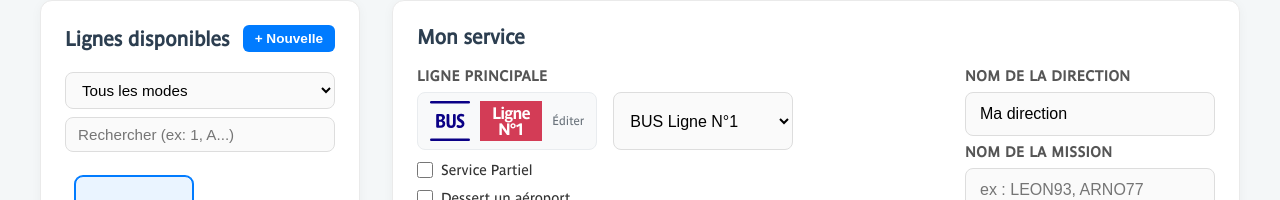
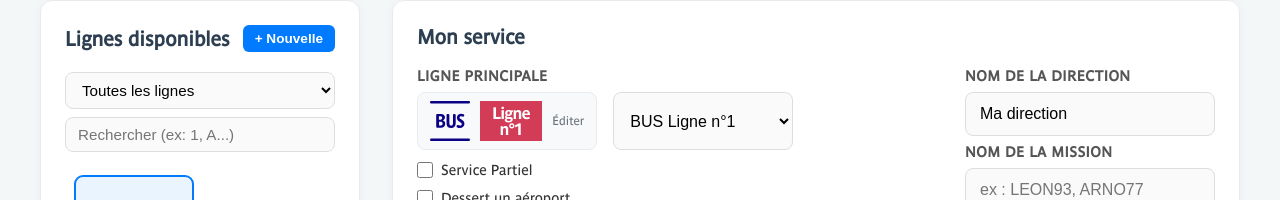
Before and after one commit to Leon-ED/lumiplan-ratp, a Vue app: page /editor/1/1 in a window 1280 px wide. Shown: the part 133-333 px from the top of the page. Built offline with nearby package versions, Linux system fonts and the light colour scheme; grey boxes are pictures that could not be loaded.

Commit message:
tweaks filtres recherche lignes dans l'éditeur

```diff
--- a/src/components/Editor/EditorSidebar.vue
+++ b/src/components/Editor/EditorSidebar.vue
@@ -29,8 +29,17 @@ const availableModes = Object.values(Mode);
 
 const filteredLines = computed(() => {
   const filtered = props.lines.filter((line) => {
-    if(selectedMode.value === 'UNCONFIGURED' && line.name == 'TODO !' && line.mode === Mode.BUS){
+    if (
+      selectedMode.value === "UNCONFIGURED" &&
+      line.name.toLocaleLowerCase().startsWith("ligne n°") &&
+      line.mode === Mode.BUS
+    ) {
       return true;
+    }
+    if (selectedMode.value === "EDITOR_MADE_LINES") {
+      return props.lines
+        .filter((l) => l.id.startsWith("editor-made-line"))
+        .includes(line);
     }
     // 1. Filtre par nom
     const matchesSearch = line.name
@@ -40,7 +49,6 @@ const filteredLines = computed(() => {
     // 2. Filtre  mode
     const matchesMode =
       selectedMode.value === "ALL" || line.mode === selectedMode.value;
-
 
     // La ligne sélectionnée tjs en 1ère
     if (props.selectedLine && line.id === props.selectedLine.id) {
@@ -112,11 +120,16 @@ const onDrop = (event: DragEvent) => {
 
       <div class="filters-container" v-if="lines.length > 0">
         <select v-model="selectedMode" class="mode-select">
-          <option value="ALL">Tous les modes</option>
-          <option value="UNCONFIGURED">Lignes non configurées</option>
-          <option v-for="mode in availableModes" :key="mode" :value="mode">
-            {{ mode }}
-          </option>
+          <optgroup label="Filtres">
+            <option value="ALL">Toutes les lignes</option>
+            <option value="EDITOR_MADE_LINES">Mes lignes</option>
+            <option value="UNCONFIGURED">Lignes non configurées</option>
+          </optgroup>
+          <optgroup label="Modes de transport">
+            <option v-for="mode in availableModes" :key="mode" :value="mode">
+              {{ mode }}
+            </option>
+          </optgroup>
         </select>
         <input
           type="text"
--- a/src/pages/Editor.vue
+++ b/src/pages/Editor.vue
@@ -49,9 +49,9 @@ const route = useRoute();
 const isLoading = ref(false);
 
 const defaultLine: Line = {
-  id: crypto.randomUUID(),
+  id: 'editor-made-line-' + crypto.randomUUID(),
   mode: Mode.BUS,
-  name: "Ligne N°1",
+  name: "Ligne n°1",
   color:
     DEFAULT_BG_COLORS[Math.floor(Math.random() * DEFAULT_BG_COLORS.length)].hex,
   textColor: "#FFFFFF",
@@ -145,7 +145,7 @@ const openStopEditorModal = (stop: StopWithTime) => {
 const addLine = () => {
   const newLine: Line = {
     ...defaultLine,
-    name: `Ligne n°${_lines.value.length + 1}`,
+    name: `Ligne n°${_lines.value.filter((l) => l.id.startsWith("editor-made-line")).length + 1}`,
     color:
       DEFAULT_BG_COLORS[Math.floor(Math.random() * DEFAULT_BG_COLORS.length)]
         .hex,
```
